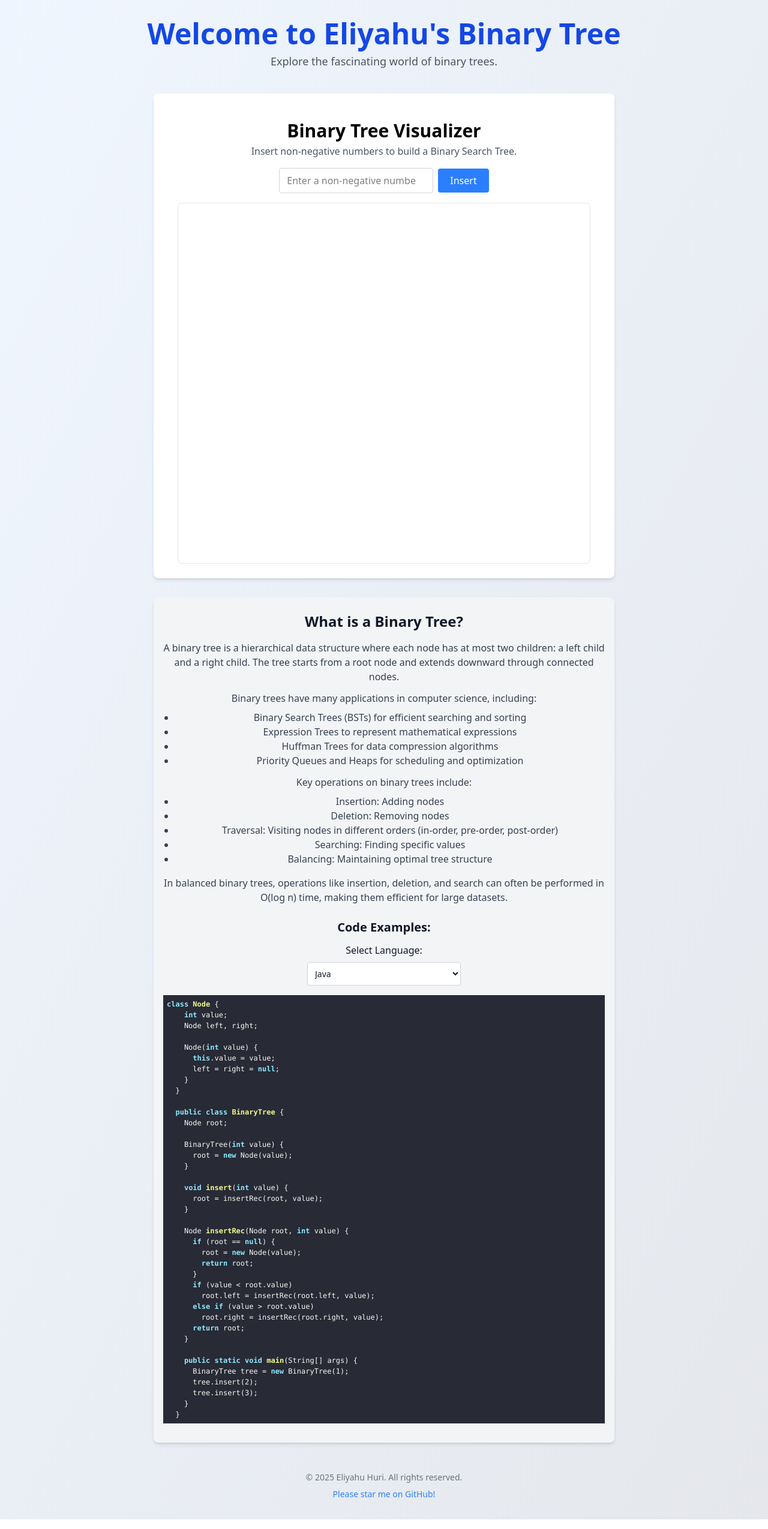
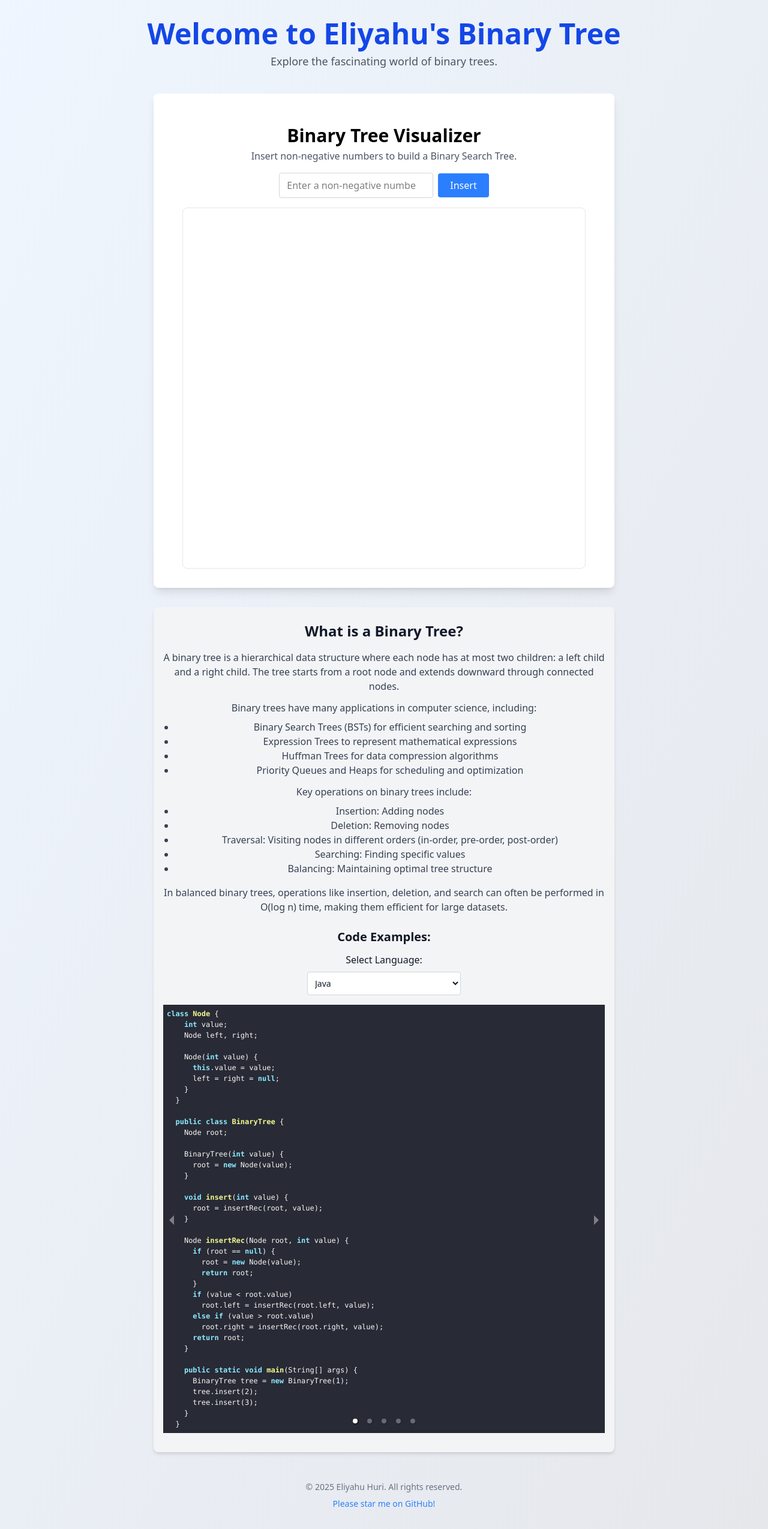
Before and after one commit to eliyahuri/binaryTreeExample, a React (Vite) app: page / in a window 1280 px wide. Shown: the whole page at 60% size. Built offline with nearby package versions, Linux system fonts and the light colour scheme.

Commit message:
enhance App and WhatIs components with animations and responsive carousel; update README for improved formatting

```diff
--- a/package.json
+++ b/package.json
@@ -15,6 +15,8 @@
     "framer-motion": "^12.4.4",
     "react": "^19.0.0",
     "react-dom": "^19.0.0",
+    "react-intersection-observer": "^9.15.1",
+    "react-responsive-carousel": "^3.2.23",
     "react-syntax-highlighter": "^15.6.1",
     "tailwindcss": "^4.0.7"
   },
--- a/src/App.tsx
+++ b/src/App.tsx
@@ -1,8 +1,15 @@
 import BinaryTree from "./BinaryTree";
 import { WhatIsBinaryTree } from "./WhatIs";
 import { Analytics } from "@vercel/analytics/react";
+import { motion } from "framer-motion";
+import { useInView } from "react-intersection-observer";
 
 function App() {
+  const { ref, inView } = useInView({
+    triggerOnce: true,
+    threshold: 0.1,
+  });
+
   return (
     <div
       className={`dark-min-h-screen bg-gradient-to-br from-blue-50 to-gray-200 dark:from-gray-900 dark:to-gray-800 flex flex-col items-center justify-center px-4 sm:px-6 md:px-8 py-8`}
@@ -10,27 +17,48 @@ function App() {
       <Analytics />
 
       {/* Header Section */}
-      <header className="text-center mb-10">
+      <motion.header
+        className="text-center mb-10"
+        initial={{ opacity: 0, y: -50 }}
+        animate={{ opacity: 1, y: 0 }}
+        transition={{ duration: 0.5 }}
+      >
         <h1 className="text-3xl sm:text-4xl md:text-5xl font-extrabold text-blue-700 dark:text-blue-300">
           Welcome to Eliyahu&apos;s Binary Tree
         </h1>
         <p className="mt-2 text-lg text-gray-600 dark:text-gray-400">
           Explore the fascinating world of binary trees.
         </p>
-      </header>
+      </motion.header>
 
       {/* Main Content Section */}
-      <main className="w-full max-w-3xl bg-white dark:bg-gray-900 p-6 rounded-lg shadow-md">
+      <motion.main
+        className="w-full max-w-3xl bg-white dark:bg-gray-900 p-8 rounded-lg shadow-lg"
+        initial={{ opacity: 0, scale: 0.8 }}
+        animate={{ opacity: 1, scale: 1 }}
+        transition={{ duration: 0.5 }}
+      >
         <BinaryTree />
-      </main>
+      </motion.main>
 
       {/* Additional Information Section */}
-      <section className="mt-8 w-full max-w-3xl text-center">
-        <WhatIsBinaryTree />
-      </section>
+      <motion.section
+        ref={ref}
+        className="mt-8 w-full max-w-3xl text-center"
+        initial={{ opacity: 0, y: 50 }}
+        animate={inView ? { opacity: 1, y: 0 } : {}}
+        transition={{ duration: 0.5 }}
+      >
+        {inView && <WhatIsBinaryTree />}
+      </motion.section>
 
       {/* Footer Section */}
-      <footer className="mt-12 text-gray-500 dark:text-gray-400 text-sm text-center">
+      <motion.footer
+        className="mt-12 text-gray-500 dark:text-gray-400 text-sm text-center"
+        initial={{ opacity: 0 }}
+        animate={{ opacity: 1 }}
+        transition={{ duration: 0.5 }}
+      >
         &copy; {new Date().getFullYear()} Eliyahu Huri. All rights reserved.
         <p className="mt-2">
           <a
@@ -40,7 +68,7 @@ function App() {
             Please star me on GitHub!
           </a>
         </p>
-      </footer>
+      </motion.footer>
     </div>
   );
 }
--- a/src/WhatIs.tsx
+++ b/src/WhatIs.tsx
@@ -2,11 +2,15 @@ import { useState } from "react";
 import { Light as SyntaxHighlighter } from "react-syntax-highlighter";
 import { dracula } from "react-syntax-highlighter/dist/esm/styles/hljs";
 import { examples } from "./codeExamples";
+import { Carousel } from "react-responsive-carousel";
+import "react-responsive-carousel/lib/styles/carousel.min.css";
 
 export function WhatIsBinaryTree() {
   const [selectedLanguage, setSelectedLanguage] = useState<
     "Java" | "CSharp" | "JavaScript" | "TypeScript" | "Python"
   >("Java");
+
+  const languages = ["Java", "CSharp", "JavaScript", "TypeScript", "Python"];
 
   return (
     <div className="w-full max-w-3xl mx-auto px-4 py-6 bg-gray-100 dark:bg-gray-800 rounded-lg shadow-md">
@@ -70,21 +74,43 @@ export function WhatIsBinaryTree() {
             )
           }
         >
-          <option value="Java">Java</option>
-          <option value="CSharp">C#</option>
-          <option value="JavaScript">JavaScript</option>
-          <option value="TypeScript">TypeScript</option>
-          <option value="Python">Python</option>
+          {languages.map((language) => (
+            <option key={language} value={language}>
+              {language}
+            </option>
+          ))}
         </select>
       </div>
       <div className="mb-2 overflow-x-auto">
-        <SyntaxHighlighter
-          language={selectedLanguage.toLowerCase()}
-          style={dracula}
-          customStyle={{ fontSize: "0.75rem", textAlign: "left" }}
+        <Carousel
+          selectedItem={languages.indexOf(selectedLanguage)}
+          onChange={(index) =>
+            setSelectedLanguage(
+              languages[index] as
+                | "Java"
+                | "CSharp"
+                | "JavaScript"
+                | "TypeScript"
+                | "Python"
+            )
+          }
+          showThumbs={false}
+          showStatus={false}
+          infiniteLoop
+          useKeyboardArrows
         >
-          {examples[selectedLanguage]}
-        </SyntaxHighlighter>
+          {languages.map((language) => (
+            <div key={language}>
+              <SyntaxHighlighter
+                language={language.toLowerCase()}
+                style={dracula}
+                customStyle={{ fontSize: "0.75rem", textAlign: "left" }}
+              >
+                {examples[language as keyof typeof examples]}
+              </SyntaxHighlighter>
+            </div>
+          ))}
+        </Carousel>
       </div>
     </div>
   );
```
Also changed, not shown: 2 other files (tests, documents, lock files or other folders).
